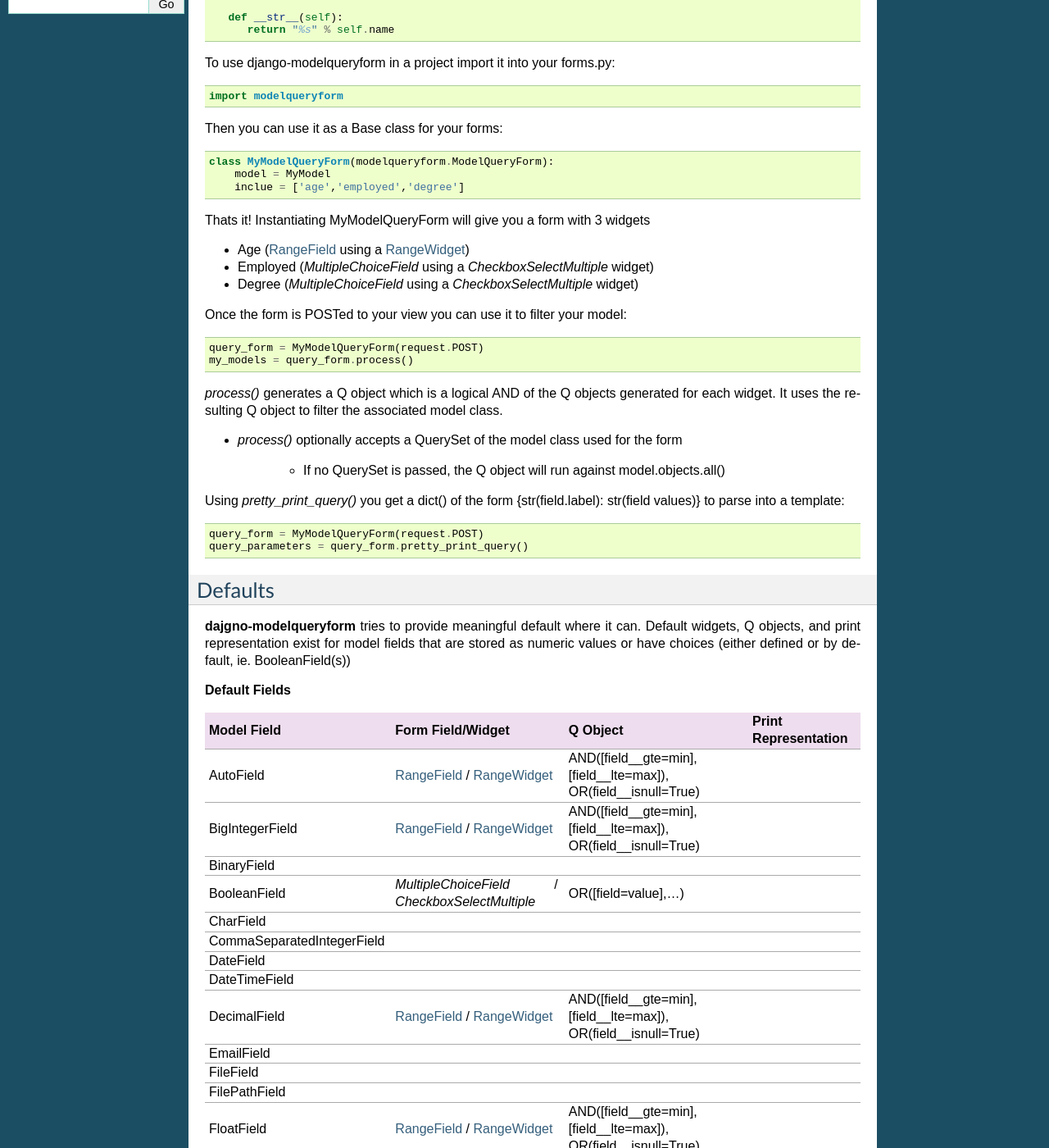
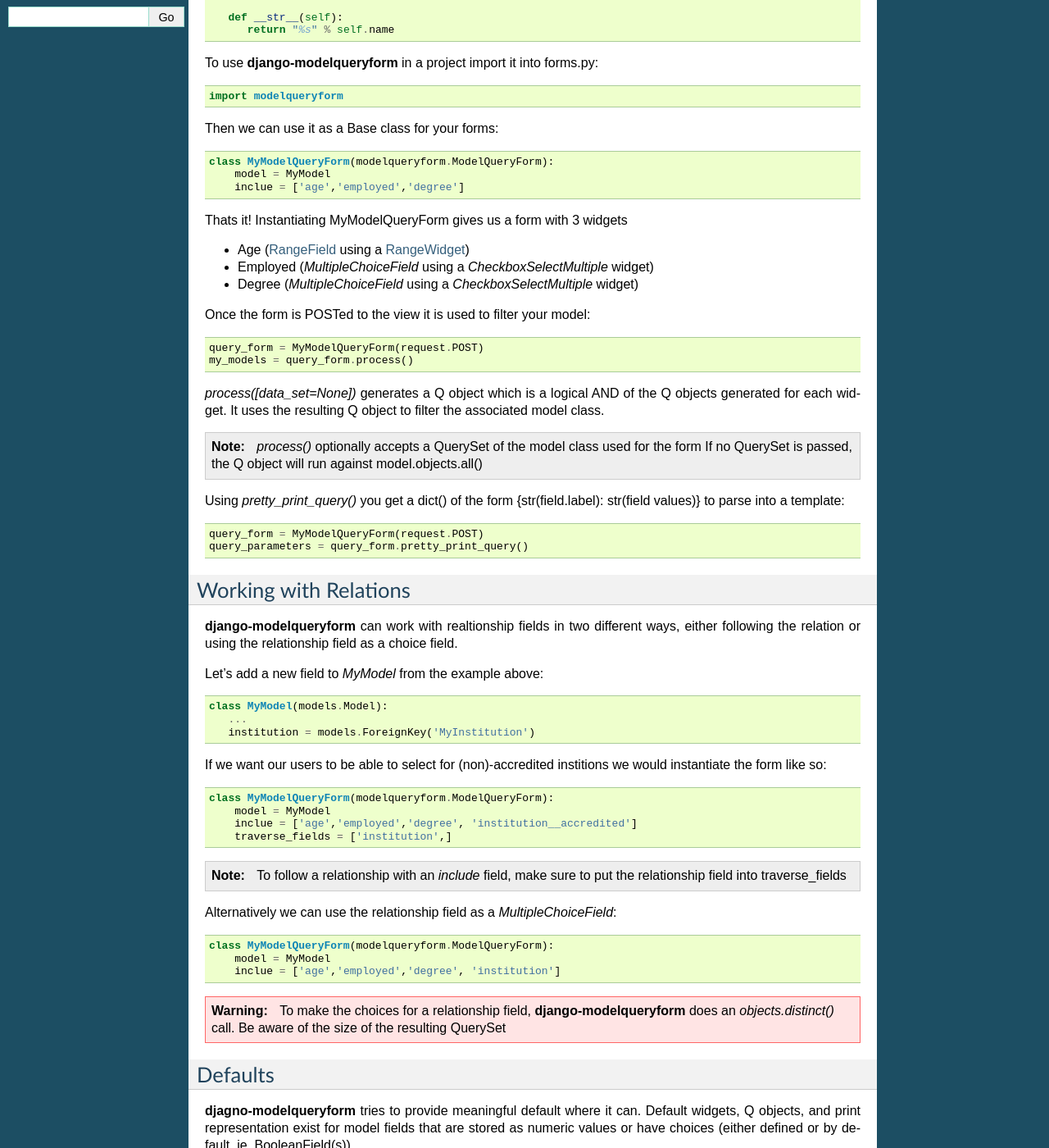
Before and after one commit to ckirby/django-modelqueryform, a Sphinx documentation site: the page built from docs/usage.rst, in a window 1280 px wide and 1400 px high, scrolled down 324 px. Shown: the whole window at 82% size. Built offline with Sphinx 7.4.7, drawn with Linux system fonts in a browser that asks for light colours; some of the changed text lies outside the part shown.

Commit message:
More documentation

```diff
--- a/docs/installation.rst
+++ b/docs/installation.rst
@@ -4,7 +4,7 @@
 
 Install django-modelqueryform using `pip`::
 
-    $ pip install django-modelqueryform
+    pip install django-modelqueryform
 
 Add `modelqueryform` to your `INSTALLED_APPS` setting::
 
--- a/docs/readme.rst
+++ /dev/null
@@ -1 +0,0 @@
-.. include:: ../README.rst
--- a/docs/usage.rst
+++ b/docs/usage.rst
@@ -13,7 +13,7 @@
                                                            ["PG", "Post Graduate"]]
                                 )
 
-   class MyInstitutions(models.Model):
+   class MyInstitution(models.Model):
       name = models.CharField(max_length=50)
       accredited = models.BooleanField()
 
@@ -21,52 +21,84 @@
          return "%s" % self.name
 
 
-To use django-modelqueryform in a project import it into your forms.py::
+To use **django-modelqueryform** in a project import it into forms.py::
 
    import modelqueryform
 
-Then you can use it as a Base class for your forms::
+Then we can use it as a Base class for your forms::
 
    class MyModelQueryForm(modelqueryform.ModelQueryForm):
        model = MyModel
        inclue = ['age','employed','degree']
 
-Thats it! Instantiating MyModelQueryForm will give you a form with 3 widgets
+Thats it! Instantiating MyModelQueryForm gives us a form with 3 widgets
 
 * Age (\ :ref:`rangefield` using a \ :ref:`rangewidget`)
 * Employed (`MultipleChoiceField` using a `CheckboxSelectMultiple` widget)
 * Degree (`MultipleChoiceField` using a `CheckboxSelectMultiple` widget)
 
-Once the form is POSTed to your view you can use it to filter your model::
+Once the form is POSTed to the view it is used to filter your model::
 
    query_form = MyModelQueryForm(request.POST)
    my_models = query_form.process()
 
-`process()` generates a Q object which is a logical AND of the Q objects generated for each widget.
+`process([data_set=None])` generates a Q object which is a logical AND of the Q objects generated for each widget.
 It uses the resulting Q object to filter the associated model class.
 
-* `process()` optionally accepts a QuerySet of the model class used for the form
-
-   * If no QuerySet is passed, the Q object will run against model.objects.all()
+.. note:: `process()` optionally accepts a QuerySet of the model class used for the form
+   If no QuerySet is passed, the Q object will run against model.objects.all()
 
 Using `pretty_print_query()` you get a dict() of the form {str(field.label): str(field values)} to parse into a template::
 
    query_form = MyModelQueryForm(request.POST)
    query_parameters = query_form.pretty_print_query()
 
+Working with Relations
+----------------------
+
+**django-modelqueryform** can work with realtionship fields in two different ways, either following the relation or using the relationship field as a choice field.
+
+Let's add a new field to `MyModel` from the example above::
+
+   class MyModel(models.Model):
+      ...
+      institution = models.ForeignKey('MyInstitution')
+
+If we want our users to be able to select for (non)-accredited institions we would instantiate the form like so::
+
+   class MyModelQueryForm(modelqueryform.ModelQueryForm):
+       model = MyModel
+       inclue = ['age','employed','degree', 'institution__accredited']
+       traverse_fields = ['institution',]
+
+.. note::
+   To follow a relationship with an `include` field, make sure to put the relationship field into traverse_fields
+
+Alternatively we can use the relationship field as a `MultipleChoiceField`::
+
+   class MyModelQueryForm(modelqueryform.ModelQueryForm):
+       model = MyModel
+       inclue = ['age','employed','degree', 'institution']
+
+.. warning::
+   To make the choices for a relationship field, **django-modelqueryform** does an `objects.distinct()` call. Be aware of the size of the resulting QuerySet
 
 
 Defaults
 --------
 
-**dajgno-modelqueryform** tries to provide meaningful default where it can.
+**djagno-modelqueryform** tries to provide meaningful default where it can.
 Default widgets, Q objects, and print representation exist for model fields that
 are stored as numeric values or have choices (either defined or by default, ie. BooleanField(s))
+
+.. note:: See :doc:`customization` for how to handle field type that don't have defaults
 
 .. |multichoice| replace:: `MultipleChoiceField` / `CheckboxSelectMultiple`
 .. |range| replace:: :ref:`rangefield` /  :ref:`rangewidget`
 .. |multichoiceq| replace:: OR([field=value],...)
 .. |rangeq| replace:: AND([field__gte=min],[field__lte=max]), OR(field__isnull=True)
+.. |multichoicep| replace:: 'CHOICE1,CHOICE2,...CHOICEn'
+.. |rangep| replace:: 'MIN - MAX [(include empty values)]'
 
 **Default Fields**
 
```
Also changed, not shown: other parts of docs/usage.rst (+13 -13 lines), README.rst (+8 -22 lines), docs/customization.rst (+80 -0 lines), docs/index.rst (+4 -20 lines), 1 other file.
